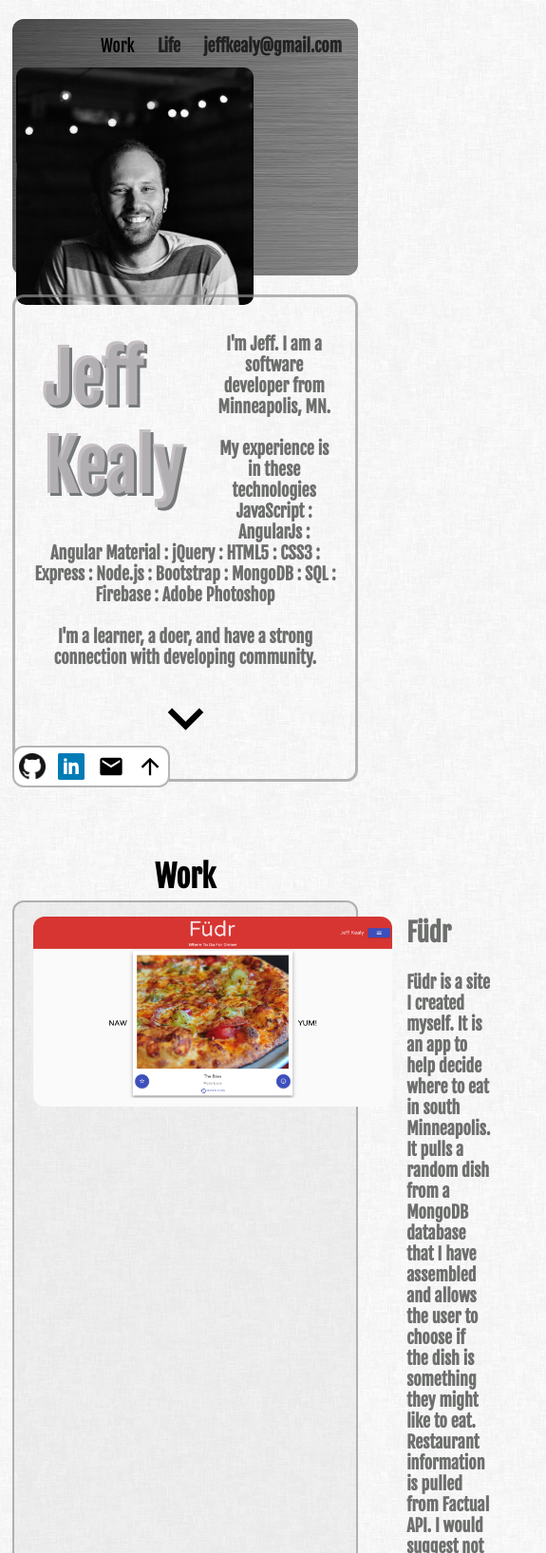
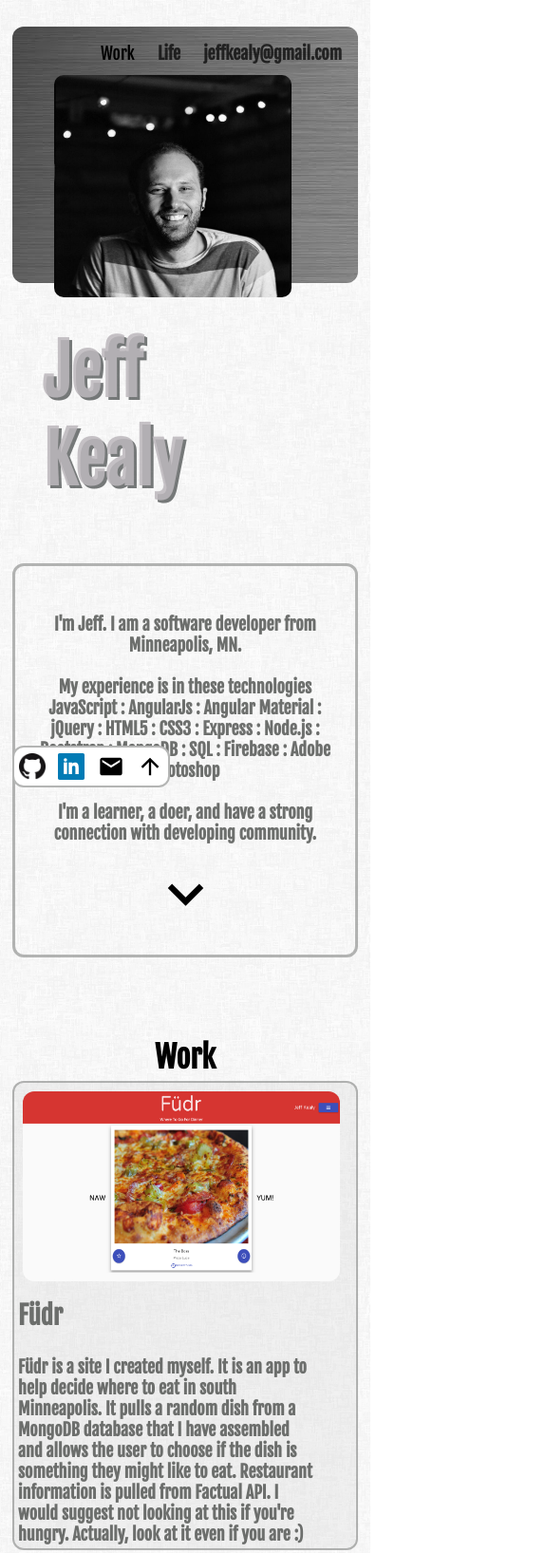
Before and after one commit to jeffkealy/jeff-kealy-portfolio, a website: page public/views/index.html in a window 390 px wide. Shown: the top 1635 px of the page at 95% size, 575 px wide, since content can reach past the window. Drawn offline with nearby package versions, Linux system fonts and the light colour scheme; a web font is replaced by a local one.

Commit message:
resized for mobile

```diff
--- a/public/scripts/client.js
+++ b/public/scripts/client.js
@@ -12,6 +12,8 @@ $(document).ready(function(){
   sr.reveal('.amDS');
   sr.reveal('.funThings');
   sr.reveal('.styleInTheHood');
+  sr.reveal('.aboutMeContainerMobile');
+
   //scroll to work div
   $("#workButton").click(function() {
     $('html, body').animate({
--- a/public/styles/style.css
+++ b/public/styles/style.css
@@ -208,6 +208,75 @@ a{
   height: 55px;
 }
 
+/*----------------resizing------------------------------------------*/
+@media handheld, only screen and (max-width: 600px)
+{
+  html, body {
+  overflow-x: hidden;
+  max-width: 100%;
+  }
+  body {
+    position: relative
+  }
+  .navbar{
+    list-style-type: none;
+    display: inline;
+    padding: 0;
+    margin: 0;
+    font-size: 18px;
+
+  }
+  .navbar li{
+    padding: 12px;
+
+  }
+  .aboutMeContainer{
+    border-radius: 12px;
+    border: 3px solid rgba(145, 147, 145, 0.68);
+    text-align: center;
+    color: rgba(97, 99, 97, 0.92);
+    font-size: 18px;
+    padding: 20px;
+    margin: 32px 5px 80px 5px;
+    display: inline-block;
+
+  }
+  .aboutMeContainer p{
+    margin-top: 30px;
+  }
+  .aboutMeContainerMobile{
+
+  }
+  .imageOfMe{
+    height: 90%;
+    border-radius: 10px;
+    margin-left: 12%;
+  }
+  .imageDiv{
+  }
+  .imageThumbnail{
+    margin: 9px 5px 0 5px;
+    max-width: 95%;
+    border-radius: 12px;
+
+  }
+  .fudr{
+    display: block;
+    padding: 0 4px 4px 4px;
+  }
+
+  .amDS{
+    display: block;
+  }
+  .funThings{
+    display: block;
+  }
+  .styleInTheHood{
+    display: block;
+  }
+
+}
+
 /*	-------------------------- ANIMATION -------------------------- */
 
 .delay-one {
@@ -223,7 +292,6 @@ a{
 	-webkit-animation-delay: 1.5s;
 	animation-delay: 1.5s;
 }
-
 
 
 /* FADE IN LEFT */
--- a/public/views/index.html
+++ b/public/views/index.html
@@ -2,6 +2,7 @@
 <html>
   <head>
     <meta charset="utf-8">
+    <meta name="viewport" content="width=device-width, initial-scale=1.0">
     <title>Jeff Kealy</title>
     <link rel="stylesheet" href="../styles/style.css">
     <script src="https://unpkg.com/scrollreveal/dist/scrollreveal.min.js"></script>
@@ -26,7 +27,7 @@
       </div>
     </div>
     <div class="animated fadeIn delay-three">
-      <div class="aboutMeContainer">
+      <div class="aboutMeContainer aboutMeContainerMobile">
         <p>I'm Jeff. I am a software developer from Minneapolis, MN.<br>
           <br> My experience is in these technologies
           <br>JavaScript : AngularJs : Angular Material : jQuery : HTML5 : CSS3 : Express : Node.js : Bootstrap : MongoDB : SQL : Firebase : Adobe Photoshop
```
